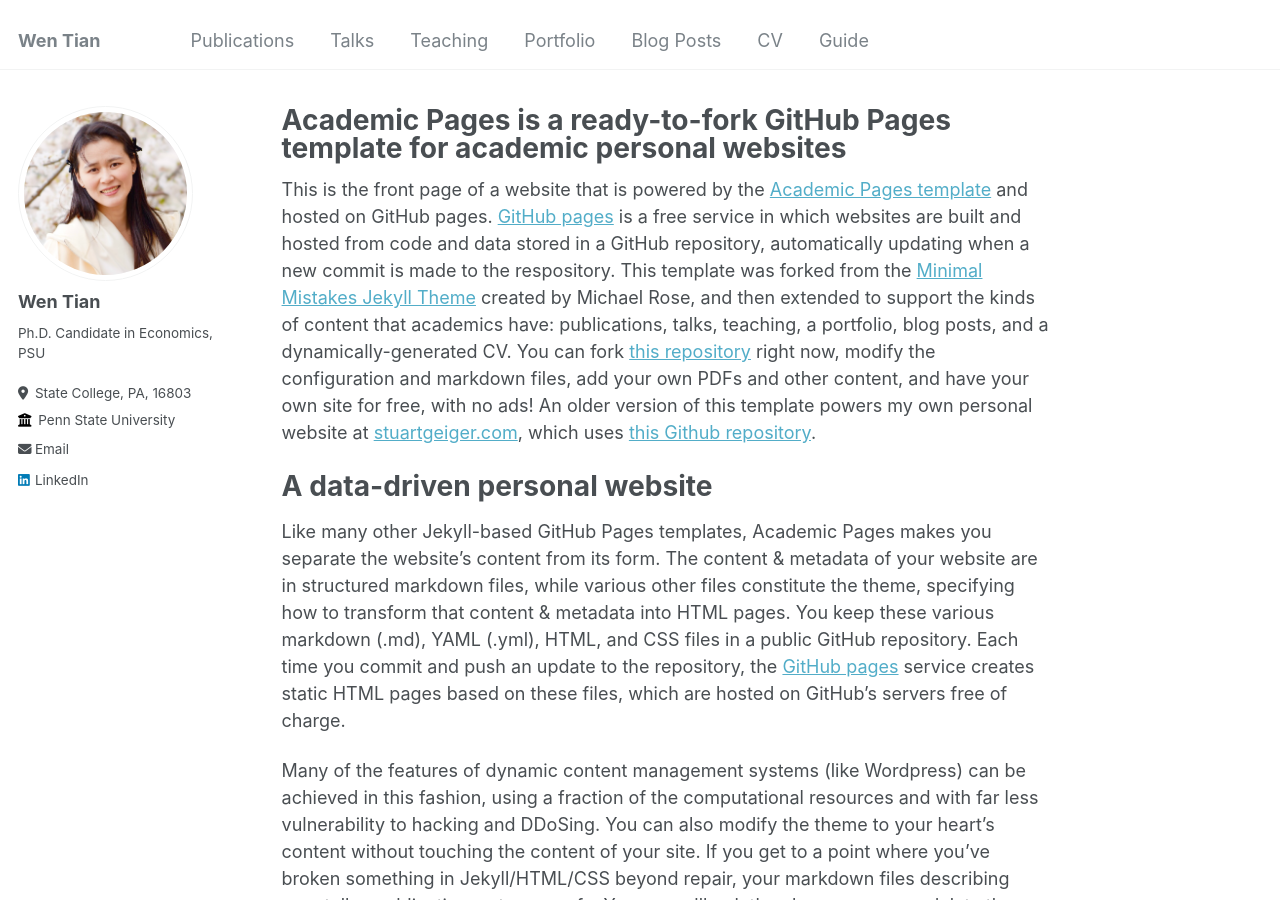
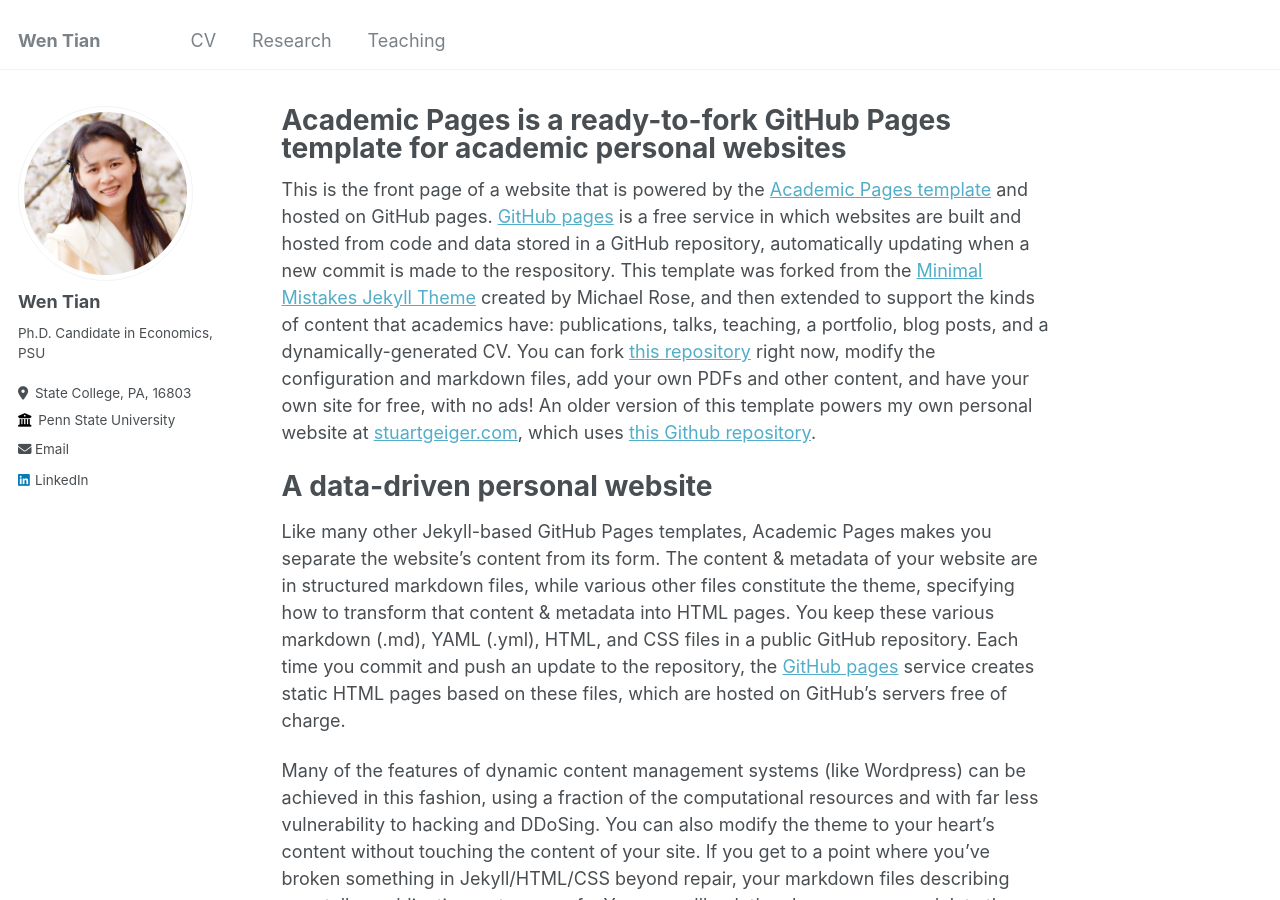
Before and after one commit to Wendy-WenTian/Wendy-WenTian.github.io, a Jekyll site: the page built from _pages/about.md, in a window 1280 px wide and 900 px high. Built offline with Jekyll 4.4.1, drawn with Linux system fonts in a browser that asks for light colours; part of the change alters nothing that is shown.

Commit message:
Update navigation.yml

```diff
--- a/_data/navigation.yml
+++ b/_data/navigation.yml
@@ -1,22 +1,28 @@
 # main links links
 main:
-  - title: "Publications"
-    url: /publications/
+  # - title: "Publications"
+  #   url: /publications/
 
-  - title: "Talks"
-    url: /talks/
+  # - title: "Talks"
+  #   url: /talks/
+  - title: "CV"
+    url: /cv/
+
+  - title: "Research"
+    url: /research/
 
   - title: "Teaching"
     url: /teaching/
 
-  - title: "Portfolio"
-    url: /portfolio/
+  # - title: "Portfolio"
+  #   url: /portfolio/
 
-  - title: "Blog Posts"
-    url: /year-archive/
+  # - title: "Blog Posts"
+  #   url: /year-archive/
 
-  - title: "CV"
-    url: /cv/
 
-  - title: "Guide"
-    url: /markdown/
+
+
+
+  # - title: "Guide"
+  #   url: /markdown/
```
